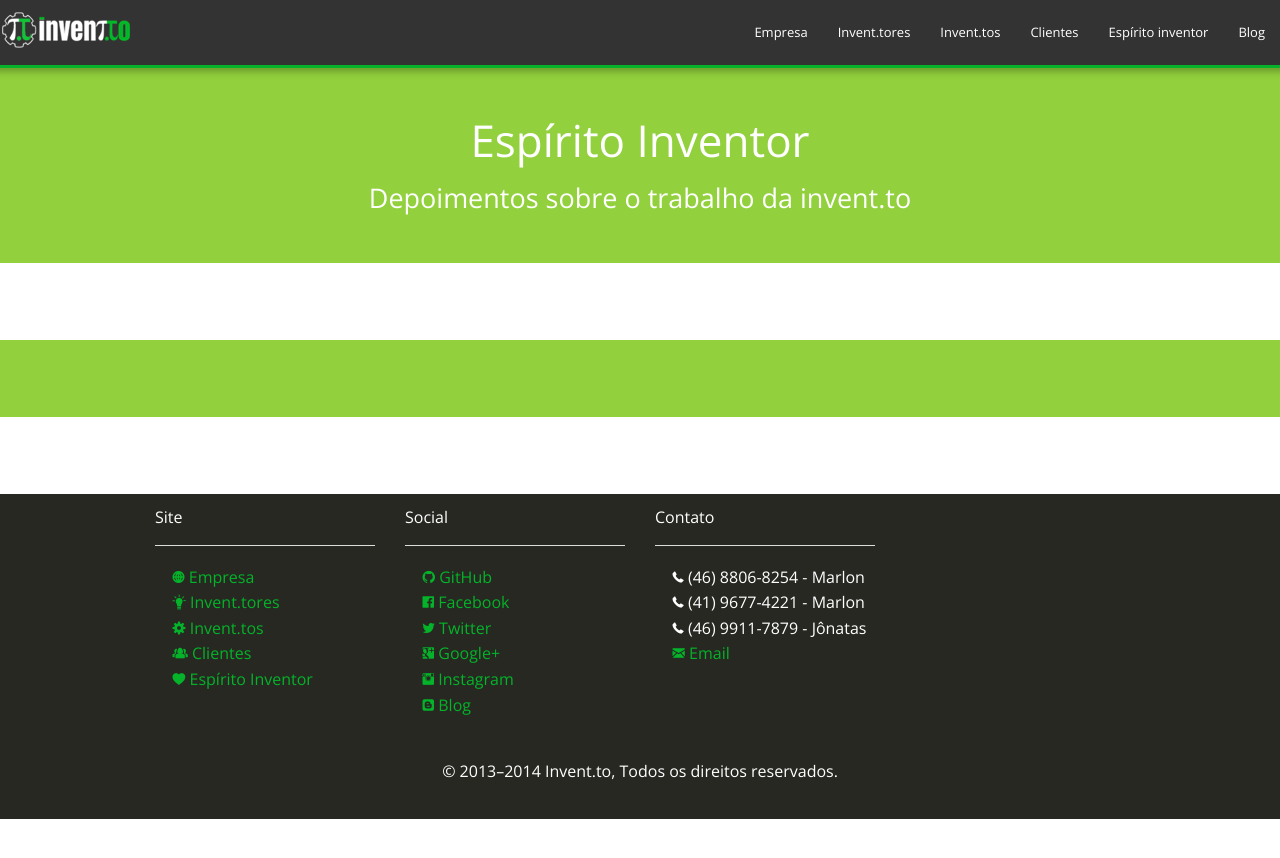
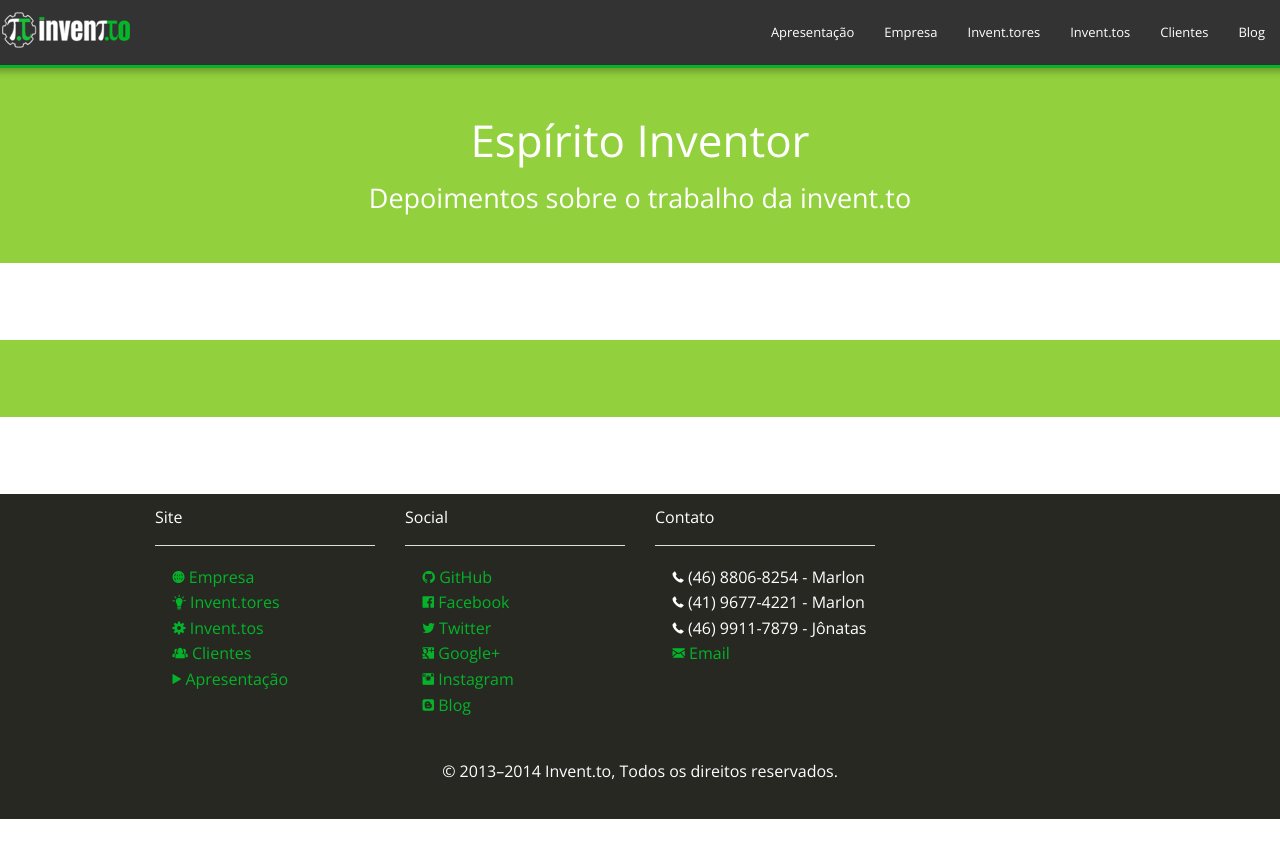
Before and after one commit to inventto/inventto_site, a Jekyll site: the page built from love.html, in a window 1280 px wide. Shown: the top 858 px of the page. Built offline with Jekyll 4.4.1, drawn with Linux system fonts in a browser that asks for light colours; comment, search, counter and statistics services are not loaded.

Commit message:
desabilitado espírito inventor enquanto o produto não entrar. adicionado link da apresentação

```diff
--- a/_includes/footer.html
+++ b/_includes/footer.html
@@ -8,10 +8,10 @@
                   <li><a href="/inventtores" class="fi-lightbulb"> Invent.tores </a></li>
                   <li><a href="/inventtos" class="fi-widget"> Invent.tos</a></li>
                   <li><a href="/clientes" class="fi-torsos-all-female"> Clientes </a></li>
-                  <li><a href="/love" class="fi-heart"> Espírito Inventor</a></li>
+                  <li><a href="/apresentacao" class="fi-play"> Apresentação</a></li>
+                  <!--li><a href="/love" class="fi-heart"> Espírito Inventor</a></li-->
                 </ul>
              </div>
-
 
             <div class="large-3 columns">
               Social
--- a/_includes/header.html
+++ b/_includes/header.html
@@ -11,9 +11,10 @@
             <ul class="right">
                 <li><a href="/blog">Blog</a></li>
               </ul>
-              <ul class="right">
+              <!-- DESCOMENTAR QUANDO O CONTEUDO FOR IMPLEMENTADO
+              ul class="right">
                 <li><a href="/love">Espírito inventor</a></li>
-              </ul>
+              </ul-->
               <ul class="right">
                 <li><a href="/clientes">Clientes</a></li>
               </ul>
@@ -26,7 +27,9 @@
               <ul class="right">
                 <li><a href="/empresa">Empresa</a></li>
               </ul>
-
+              <ul class="right">
+                <li><a href="/apresentacao">Apresentação</a></li>
+              </ul>
             </section>
       </nav>
 </header>
--- a/love.html
+++ b/love.html
@@ -4,7 +4,6 @@ layout: default
 <div class="bgverde">
 	<h1>Espírito Inventor</h1>
 	<h3>Depoimentos sobre o trabalho da invent.to</h3>
-
 </div>
 <div class="bgbranco">
 
```
